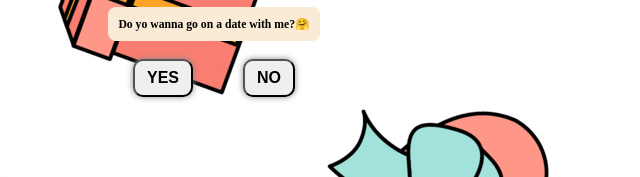
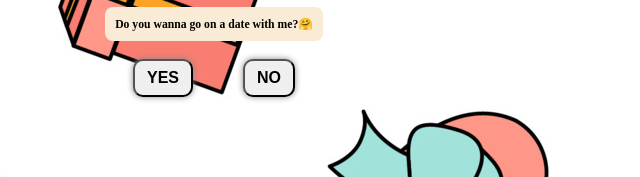
Before and after one commit to amannkr/CrushSure, a plain HTML site: page index.html in a window 1280 px wide. Shown: the part 388-565 px from the top of the page, 426-1066 px from the left. Drawn offline with Linux system fonts and the light colour scheme.

Commit message:
Update index.html

```diff
--- a/index.html
+++ b/index.html
@@ -18,7 +18,7 @@
       </div>
       <div class="text">
         <h3 class="ask_txt txt-active" data-txt="1">
-          Do yo wanna go on a date with me?🤗
+          Do you wanna go on a date with me?🤗
         </h3>
         <h3 class="ask_txt" data-txt="2">Yr holi se pehle chalte hai na!!🥺</h3>
         <h3 class="ask_txt" data-txt="3">chalo na yrr please😭</h3>
```
